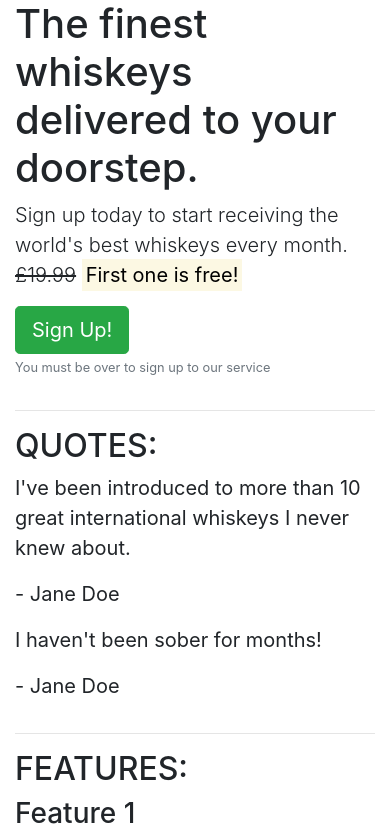
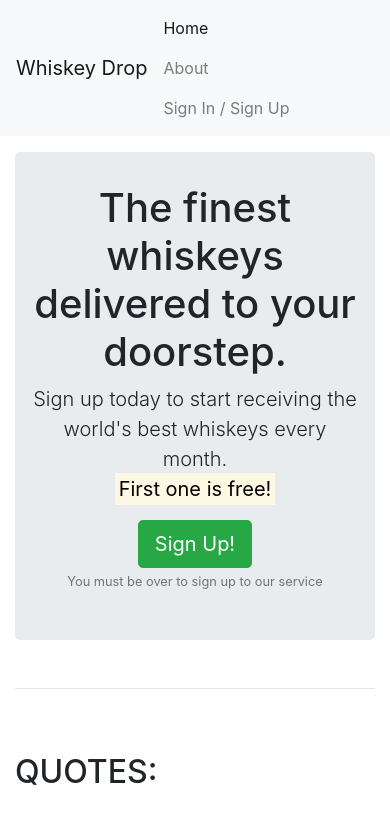
Before and after one commit to SuperGibbon/bootstrap-first, a plain HTML site: page index.html in a window 390 px wide. Shown: the top 835 px of the page. Drawn offline with nearby package versions, Linux system fonts and the light colour scheme.

Commit message:
updated styles on landing page, added nav bar and mobile friendly styling to nav bar

```diff
--- a/index.html
+++ b/index.html
@@ -8,14 +8,28 @@
     <script src="https://stackpath.bootstrapcdn.com/bootstrap/4.5.0/js/bootstrap.min.js" integrity="sha384-OgVRvuATP1z7JjHLkuOU7Xw704+h835Lr+6QL9UvYjZE3Ipu6Tp75j7Bh/kR0JKI" crossorigin="anonymous"></script>
 </head>
 <body>
-    <article class="container">
+    <nav class="navbar navbar-light bg-light navbar-expand-sm">
+        <a href="/" class="navbar-brand">Whiskey Drop</a>
+            <ul class="navbar-nav mr-auto">
+                <li class="active nav-item mr-2"><a class="nav-link" href="/">Home</a></li>
+                <li class="nav-item mr-2"><a class="nav-link" href="/about">About</a></li>
+                <li class="nav-item mr-2 d-block d-sm-none"><a class="nav-link" href="/login">Sign In / Sign Up</a></li>
+            </ul>
+            <div class="d-none d-md-block">
+                <p class="navbar-text my-auto mr-2"><i>Great Whiskey delivered to your door!</i></p>
+                <a href="/login">Sign In /Sign Up</a>
+            </div>
+    </nav>
+    <article class="container mt-3">
         <!-- Callout -->
         <div class="row">
             <div class="col-12">
-                <section class="callout">
+                <section class="callout jumbotron text-center">
                     <h1>The finest whiskeys delivered to your doorstep.</h1>
                     <p class="lead">Sign up today to start receiving the world's best whiskeys every month.
-                    <s>£19.99</s> <strong><mark>First one is free!</mark></strong></p>
+                        <s class="d-none d-sm-inline">£19.99</s>
+                        <span class="d-inline d-sm-none"><br></span>
+                        <strong><mark>First one is free!</mark></strong></p>
                     <button class="btn btn-success btn-lg">Sign Up!</button>
                     <p class="text-muted"><small>You must be over to sign up to our service</small></p>
                 </section>
@@ -27,7 +41,7 @@
         <!-- Quotes -->
         <section class="quotes">
             <div class="row">
-                <div class="col-12">
+                <div class="col-12 my-5">
                     <h2 class="text-uppercase">Quotes:</h2>
                 </div>
             </div>
@@ -52,7 +66,7 @@
         <!-- Features -->
         <section class="features">
             <div class="row">
-                <div class="col-12">
+                <div class="col-12 my-5">
                     <h2 class="text-uppercase">Features:</h2>
                 </div>
             </div>
@@ -85,7 +99,7 @@
 
         <!--table-->
         <section class="Monthly Favourites">
-            <h2 class="text-uppercase">This months top 5 Whiskeys </h2>
+            <h2 class="text-uppercase mt-5">This months top 5 Whiskeys </h2>
             <h5 class="text-uppercase">and their country of origin</h5>
             <table class="table">
                 <thead>
```
